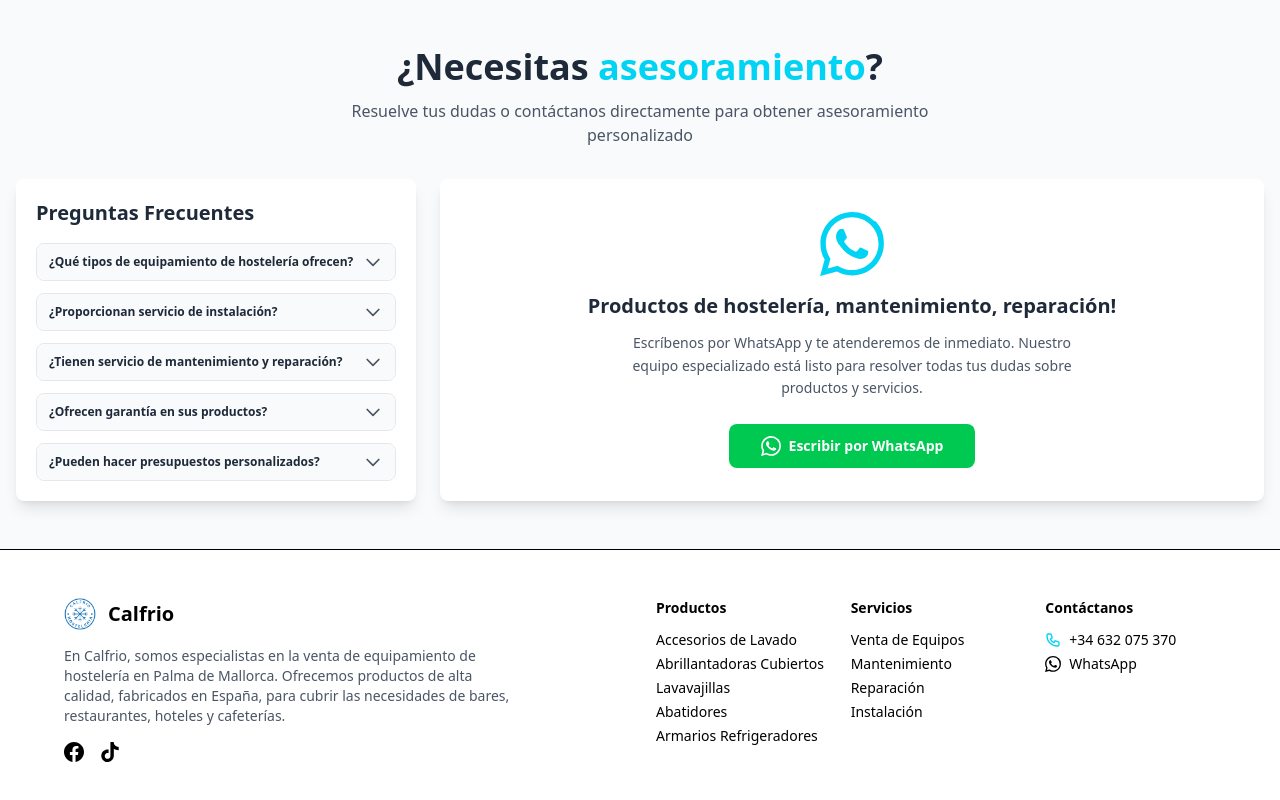
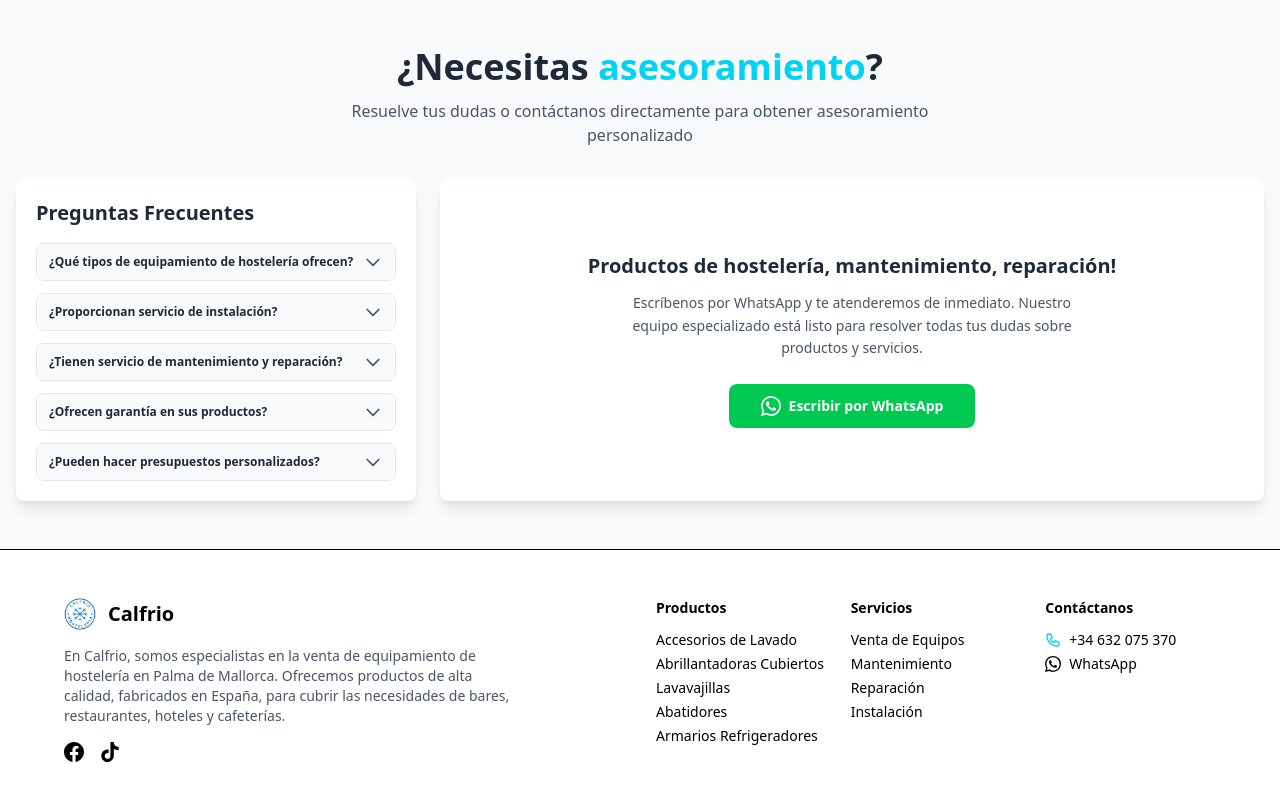
Before and after one commit to calfrio-es/Calfrio.es, a React (Vite) app: page /inicio in a window 1280 px wide. Shown: the part 2621-3421 px from the top of the page. Built offline with nearby package versions, Linux system fonts and the light colour scheme.

Commit message:
Mejora la animación de desplazamiento en dispositivos móviles, reduciendo la duración a 15s. Además, se ajusta el componente Contact.jsx eliminando un SVG innecesario y mejorando la disposición del texto para una presentación más clara.

```diff
--- a/src/components/sections/Contact.jsx
+++ b/src/components/sections/Contact.jsx
@@ -55,12 +55,9 @@
               <div className="bg-white rounded-lg shadow-lg p-6 h-full flex flex-col justify-center">
                 <div className="text-center">
                   <div className="mb-6">
-                    <svg className="w-16 h-16 text-cyan-400 mx-auto mb-4" fill="currentColor" viewBox="0 0 24 24">
-                      <path d="M17.472 14.382c-.297-.149-1.758-.867-2.03-.967-.273-.099-.471-.148-.67.15-.197.297-.767.966-.94 1.164-.173.199-.347.223-.644.075-.297-.15-1.255-.463-2.39-1.475-.883-.788-1.48-1.761-1.653-2.059-.173-.297-.018-.458.13-.606.134-.133.298-.347.446-.52.149-.174.198-.298.298-.497.099-.198.05-.371-.025-.52-.075-.149-.669-1.612-.916-2.207-.242-.579-.487-.5-.669-.51-.173-.008-.371-.01-.57-.01-.198 0-.52.074-.792.372-.272.297-1.04 1.016-1.04 2.479 0 1.462 1.065 2.875 1.213 3.074.149.198 2.096 3.2 5.077 4.487.709.306 1.262.489 1.694.625.712.227 1.36.195 1.871.118.571-.085 1.758-.719 2.006-1.413.248-.694.248-1.289.173-1.413-.074-.124-.272-.198-.57-.347m-5.421 7.403h-.004a9.87 9.87 0 01-5.031-1.378l-.361-.214-3.741.982.998-3.648-.235-.374a9.86 9.86 0 01-1.51-5.26c.001-5.45 4.436-9.884 9.888-9.884 2.64 0 5.122 1.03 6.988 2.898a9.825 9.825 0 012.893 6.994c-.003 5.45-4.437 9.884-9.885 9.884m8.413-18.297A11.815 11.815 0 0012.05 0C5.495 0 .16 5.335.157 11.892c0 2.096.547 4.142 1.588 5.945L.057 24l6.305-1.654a11.882 11.882 0 005.683 1.448h.005c6.554 0 11.89-5.335 11.893-11.893A11.821 11.821 0 0020.885 3.488"/>
-                    </svg>
-                                        <h3 className="text-xl font-bold text-gray-800 mb-3">
-                       Productos de hostelería, mantenimiento, reparación!
-                     </h3>
+                    <h3 className="text-xl font-bold text-gray-800 mb-3">
+                      Productos de hostelería, mantenimiento, reparación!
+                    </h3>
                     <p className="text-gray-600 text-sm leading-relaxed max-w-md mx-auto">
                       Escríbenos por WhatsApp y te atenderemos de inmediato. Nuestro equipo especializado está listo para resolver todas tus dudas sobre productos y servicios.
                     </p>
--- a/src/index.css
+++ b/src/index.css
@@ -32,8 +32,11 @@
   animation: scroll-left 30s linear infinite;
 }
 
-.animate-scroll-left:hover {
-  animation-play-state: paused;
+/* Animación más rápida para móviles */
+@media (max-width: 768px) {
+  .animate-scroll-left {
+    animation: scroll-left 15s linear infinite;
+  }
 }
 
 /* Utilidad para truncar texto */
```
